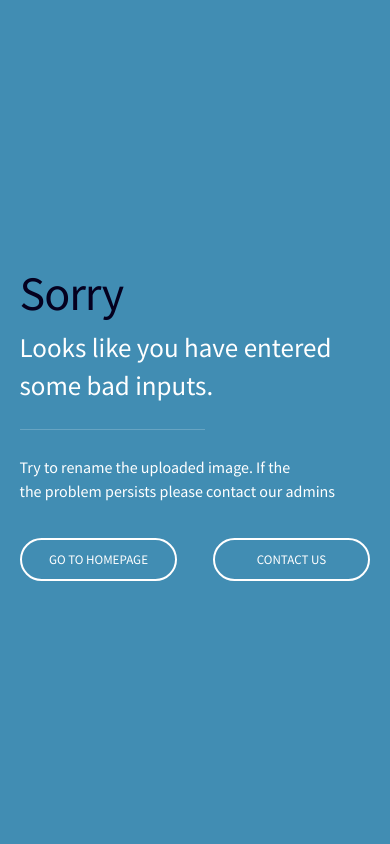
After one commit to francestu96/TrippyShare, a PHP site: page /imageExistsError.html in a window 390 px wide. The commit adds this page. Run offline with PHP 8.4, Linux system fonts and the light colour scheme; some libraries are stand-ins or nearby versions.

```diff
--- /dev/null
+++ b/imageExistsError.html
@@ -0,0 +1,370 @@
+<!DOCTYPE html>
+<html>
+  <head>
+    <script src="https://ajax.googleapis.com/ajax/libs/jquery/2.1.3/jquery.min.js"></script>
+    <script src="https://ajax.googleapis.com/ajax/libs/jqueryui/1.11.4/jquery-ui.min.js"></script>
+    <link rel="stylesheet" media="screen" href="https://fonts.googleapis.com/css?family=Source+Sans+Pro:300,400,600" />
+    <link rel="stylesheet" media="screen" href="https://maxcdn.bootstrapcdn.com/font-awesome/4.3.0/css/font-awesome.min.css" />
+
+
+    <style>
+     * {
+         -moz-box-sizing:border-box;
+         -webkit-box-sizing:border-box;
+         box-sizing:border-box;
+     }
+
+     html, body, div, span, object, iframe, h1, h2, h3, h4, h5, h6, p, blockquote, pre,
+     abbr, address, cite, code, del, dfn, em, img, ins, kbd, q, samp,
+     small, strong, sub, sup, var, b, i, dl, dt, dd, ol, ul, li,
+     fieldset, form, label, legend, caption, article, aside, canvas, details, figcaption, figure,  footer, header, hgroup,
+     menu, nav, section, summary, time, mark, audio, video {
+         margin:0;
+         padding:0;
+         border:0;
+         outline:0;
+         vertical-align:baseline;
+         background:transparent;
+     }
+
+     article, aside, details, figcaption, figure, footer, header, hgroup, nav, section {
+         display: block;
+     }
+
+     html {
+         font-size: 16px;
+         line-height: 24px;
+         width:100%;
+         height:100%;
+         -webkit-text-size-adjust: 100%;
+         -ms-text-size-adjust: 100%;
+         overflow-y:scroll;
+         overflow-x:hidden;
+     }
+
+     img {
+         vertical-align:middle;
+         max-width: 100%;
+         height: auto;
+         border: 0;
+         -ms-interpolation-mode: bicubic;
+     }
+
+     body {
+         min-height:100%;
+         -webkit-font-smoothing: subpixel-antialiased;
+     }
+
+     .clearfix {
+	       clear:both;
+	       zoom: 1;
+     }
+     .clearfix:before, .clearfix:after {
+         content: "\0020";
+         display: block;
+         height: 0;
+         visibility: hidden;
+     }
+     .clearfix:after {
+         clear: both;
+     }
+    </style>
+    <style>
+  .plain.error-page-wrapper {
+    font-family: 'Source Sans Pro', sans-serif;
+    background-color:#6355bc;
+    padding:0 5%;
+    position:relative;
+  }
+
+  .plain.error-page-wrapper .content-container {
+    -webkit-transition: left .5s ease-out, opacity .5s ease-out;
+    -moz-transition: left .5s ease-out, opacity .5s ease-out;
+    -ms-transition: left .5s ease-out, opacity .5s ease-out;
+    -o-transition: left .5s ease-out, opacity .5s ease-out;
+    transition: left .5s ease-out, opacity .5s ease-out;
+    max-width:400px;
+    position:relative;
+    left:-30px;
+    opacity:0;
+  }
+
+  .plain.error-page-wrapper .content-container.in {
+    left: 0px;
+    opacity:1;
+  }
+
+  .plain.error-page-wrapper .head-line {
+    transition: color .2s linear;
+    font-size:48px;
+    line-height:60px;
+    color:rgba(255,255,255,.2);
+    letter-spacing: -1px;
+    margin-bottom: 5px;
+  }
+  .plain.error-page-wrapper .subheader {
+    transition: color .2s linear;
+    font-size:36px;
+    line-height:46px;
+    color:#fff;
+  }
+  .plain.error-page-wrapper hr {
+    height:1px;
+    background-color: rgba(255,255,255,.2);
+    border:none;
+    width:250px;
+    margin:35px 0;
+  }
+  .plain.error-page-wrapper .context {
+    transition: color .2s linear;
+    font-size:18px;
+    line-height:27px;
+    color:#fff;
+  }
+  .plain.error-page-wrapper .context p {
+    margin:0;
+  }
+  .plain.error-page-wrapper .context p:nth-child(n+2) {
+    margin-top:12px;
+  }
+  .plain.error-page-wrapper .buttons-container {
+    margin-top: 45px;
+    overflow: hidden;
+  }
+  .plain.error-page-wrapper .buttons-container a {
+    transition: color .2s linear, border-color .2s linear;
+    font-size:14px;
+    text-transform: uppercase;
+    text-decoration: none;
+    color:#fff;
+    border:2px solid white;
+    border-radius: 99px;
+    padding:8px 30px 9px;
+    display: inline-block;
+    float:left;
+  }
+  .plain.error-page-wrapper .buttons-container a:hover {
+    background-color:rgba(255,255,255,.05);
+  }
+  .plain.error-page-wrapper .buttons-container a:first-child {
+    margin-right:25px;
+  }
+
+  @media screen and (max-width: 485px) {
+    .plain.error-page-wrapper .header {
+      font-size:36px;
+     }
+    .plain.error-page-wrapper .subheader {
+      font-size:27px;
+      line-height:38px;
+     }
+    .plain.error-page-wrapper hr {
+      width:185px;
+      margin:25px 0;
+     }
+
+    .plain.error-page-wrapper .context {
+      font-size:16px;
+      line-height: 24px;
+     }
+    .plain.error-page-wrapper .buttons-container {
+      margin-top:35px;
+    }
+
+    .plain.error-page-wrapper .buttons-container a {
+      font-size:13px;
+      padding:8px 0 7px;
+      width:45%;
+      text-align: center;
+    }
+    .plain.error-page-wrapper .buttons-container a:first-child {
+      margin-right:10%;
+    }
+  }
+</style>
+
+    <style>
+
+    .background-color {
+      background-color: rgba(65, 141, 179, 1) !important;
+    }
+
+
+    .primary-text-color {
+      color: #FFFFFF !important;
+    }
+
+    .secondary-text-color {
+      color: rgba(5, 0, 31, 1) !important;
+    }
+
+    .sign-text-color {
+      color: #FFBA00 !important;
+    }
+
+    .sign-frame-color {
+      color: #343C3F;
+    }
+
+    .pane {
+      background-color: #FFFFFF !important;
+    }
+
+    .border-button {
+      color: #FFFFFF !important;
+      border-color: #FFFFFF !important;
+    }
+    .button {
+      background-color: #FFFFFF !important;
+      color: #FFFFFF !important;
+    }
+
+    .shadow {
+      box-shadow: 0 0 60px #000000;
+    }
+
+</style>
+
+  </head>
+  <body class="plain error-page-wrapper background-color background-image">
+    <div class="content-container">
+	<div class="head-line secondary-text-color">
+		Sorry
+	</div>
+	<div class="subheader primary-text-color">
+		Looks like you have entered<br>
+		some bad inputs.
+	</div>
+	<hr>
+	<div class="clearfix"></div>
+	<div class="context primary-text-color">
+		<!-- doesn't use context_content because it's ALWAYS the same thing -->
+    <p>
+      Try to rename the uploaded image. If the <br>
+      the problem persists please contact our admins
+    </p>
+	</div>
+	<div class="buttons-container">
+		<a class="border-button" href="index.php" target="">Go To Homepage</a>
+    <a class="border-button" href="mailto:admin@gmail.com" target="_blank">Contact us</a>
+	</div>
+</div>
+
+
+    <script>
+     function ErrorPage(container, pageType, templateName) {
+       this.$container = $(container);
+       this.$contentContainer = this.$container.find(templateName == 'sign' ? '.sign-container' : '.content-container');
+       this.pageType = pageType;
+       this.templateName = templateName;
+     }
+
+     ErrorPage.prototype.centerContent = function () {
+       var containerHeight = this.$container.outerHeight()
+         , contentContainerHeight = this.$contentContainer.outerHeight()
+         , top = (containerHeight - contentContainerHeight) / 2
+         , offset = this.templateName == 'sign' ? -100 : 0;
+
+       this.$contentContainer.css('top', top + offset);
+     };
+
+     ErrorPage.prototype.initialize = function () {
+       var self = this;
+
+       this.centerContent();
+       this.$container.on('resize', function (e) {
+         e.preventDefault();
+         e.stopPropagation();
+         self.centerContent();
+       });
+
+       // fades in content on the plain template
+       if (this.templateName == 'plain') {
+         window.setTimeout(function () {
+           self.$contentContainer.addClass('in');
+         }, 500);
+       }
+
+       // swings sign in on the sign template
+       if (this.templateName == 'sign') {
+         $('.sign-container').animate({textIndent : 0}, {
+           step : function (now) {
+             $(this).css({
+               transform : 'rotate(' + now + 'deg)',
+               'transform-origin' : 'top center'
+             });
+           },
+           duration : 1000,
+           easing : 'easeOutBounce'
+         });
+       }
+     };
+
+
+     ErrorPage.prototype.createTimeRangeTag = function(start, end) {
+       return (
+         '<time utime=' + start + ' simple_format="MMM DD, YYYY HH:mm">' + start + '</time> - <time utime=' + end + ' simple_format="MMM DD, YYYY HH:mm">' + end + '</time>.'
+       )
+     };
+
+
+     ErrorPage.prototype.handleStatusFetchSuccess = function (pageType, data) {
+       if (pageType == '503') {
+         $('#replace-with-fetched-data').html(data.status.description);
+       } else {
+         if (!!data.scheduled_maintenances.length) {
+           var maint = data.scheduled_maintenances[0];
+           $('#replace-with-fetched-data').html(this.createTimeRangeTag(maint.scheduled_for, maint.scheduled_until));
+           $.fn.localizeTime();
+         }
+         else {
+           $('#replace-with-fetched-data').html('<em>(there are no active scheduled maintenances)</em>');
+         }
+       }
+     };
+
+
+     ErrorPage.prototype.handleStatusFetchFail = function (pageType) {
+       $('#replace-with-fetched-data').html('<em>(enter a valid Statuspage url)</em>');
+     };
+
+
+     ErrorPage.prototype.fetchStatus = function (pageUrl, pageType) {
+       //console.log('in app.js fetch');
+       if (!pageUrl || !pageType || pageType == '404') return;
+
+       var url = ''
+         , self = this;
+
+       if (pageType == '503') {
+         url = pageUrl + '/api/v2/status.json';
+       }
+       else {
+         url = pageUrl + '/api/v2/scheduled-maintenances/active.json';
+       }
+
+       $.ajax({
+         type : "GET",
+         url : url,
+       }).success(function (data, status) {
+         //console.log('success');
+         self.handleStatusFetchSuccess(pageType, data);
+       }).fail(function (xhr, msg) {
+         //console.log('fail');
+         self.handleStatusFetchFail(pageType);
+       });
+
+     };
+     var ep = new ErrorPage('body', "404", "plain");
+     ep.initialize();
+
+     // hack to make sure content stays centered >_<
+     $(window).on('resize', function() {
+       $('body').trigger('resize')
+     });
+
+    </script>
+
+
+  </body>
+</html>
--- a/newTrip.php
+++ b/newTrip.php
@@ -28,7 +28,7 @@
 
 
     <!-- Area di login -->
-    <form action="checkTrip.php" id="login-form" method="post">
+    <form action="checkTrip.php" enctype="multipart/form-data" id="login-form" method="post">
       <div class="register-area" style="background-color: rgb(249, 249, 249);">
 
           <div class="container">
```
Also changed, not shown: checkTrip.php (+55 -0 lines).
